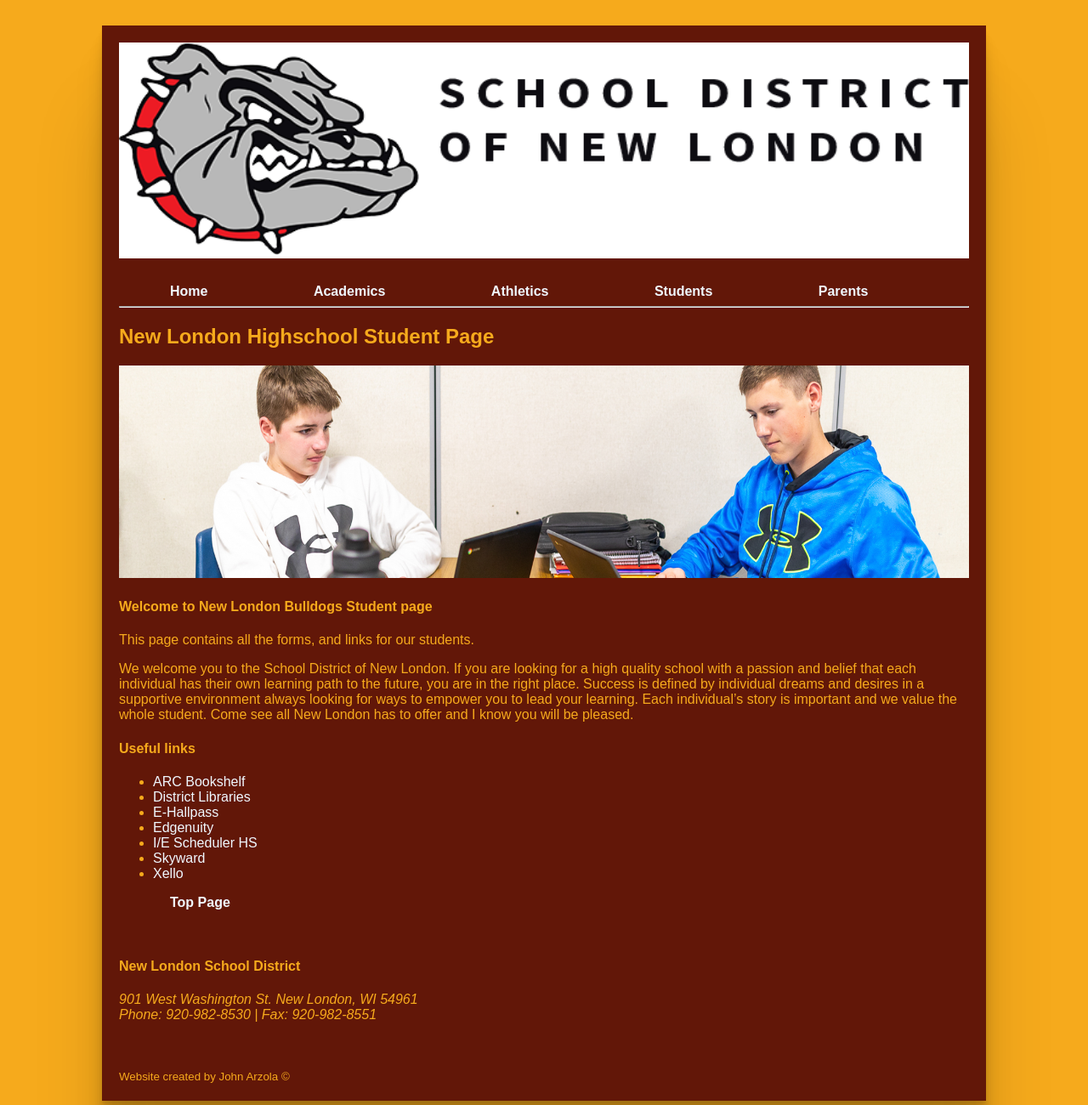
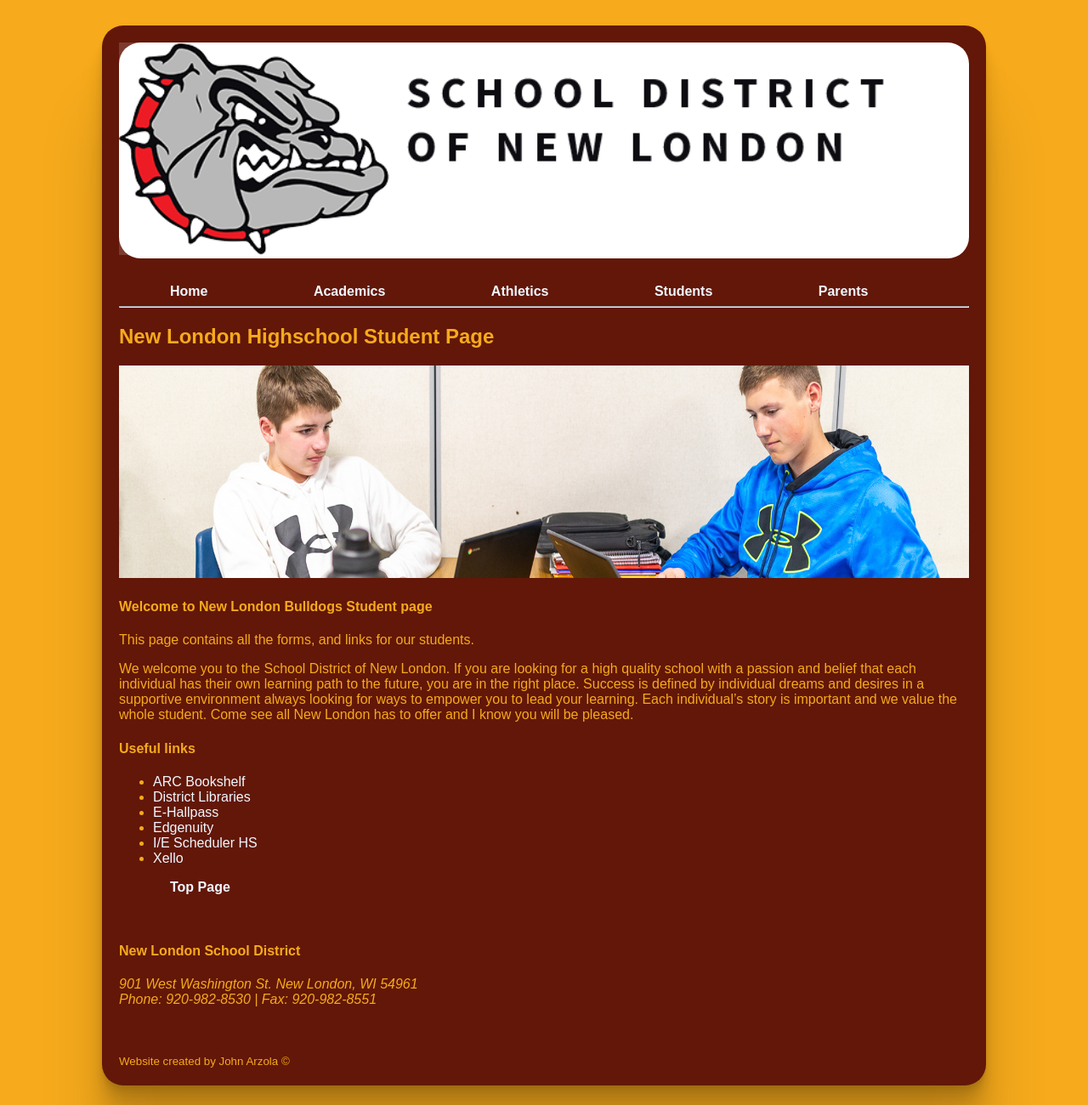
Before and after one commit to johnarzola26/Assignment-9-1, a plain HTML site: page Assignment 9-1/students.html in a window 1280 px wide. Shown: the top 1300 px of the page at 85% size. Drawn offline with Linux system fonts and the light colour scheme.

Commit message:
Finished the project

```diff
--- a/Assignment 9-1/students.html
+++ b/Assignment 9-1/students.html
@@ -12,7 +12,7 @@
         <header class="first">
          <!-- banner image -->
          <div class="banner">
-            <img src="img/img1.png" alt="New London Bulldogs banner" width="1000px" height="250px">
+            <img src="img/img1.png" alt="New London Bulldogs banner" width="900px" height="250px">
         </div>
             <!-- navigation links -->
             <nav class="mid">
@@ -43,9 +43,7 @@
                 <li><a class="LinksStudents" href="https://www.e-hallpass.com/login">E-Hallpass</a></li>
                 <li><a class="LinksStudents" href="https://auth.edgenuity.com/Login/Login/Student">Edgenuity</a></li>
                 <li><a class="LinksStudents" href="http://nlhs.edf.school/">I/E Scheduler HS</a></li>
-                <li><a class="LinksStudents" href="https://skyward.iscorp.com/scripts/wsisa.dll/WService=wsedunewlondonwi/fwemnu01.w">Skyward</a></li>
                 <li><a class="LinksStudents" href="https://auth.xello.world/Google/Student/C6DA8BF1-483A-4575-ACD4-2C247458A680">Xello</a></li>
-
             </ul>
         </section>
 
--- a/Assignment 9-1/style.css
+++ b/Assignment 9-1/style.css
@@ -31,7 +31,8 @@ body{
     0 12.5px 10px rgba(0, 0, 0, 0.06),
     0 22.3px 17.9px rgba(0, 0, 0, 0.072),
     0 41.8px 33.4px rgba(0, 0, 0, 0.086),
-    0 100px 80px rgba(0, 0, 0, 0.12)
+    0 100px 80px rgba(0, 0, 0, 0.12);
+    border-radius: 25px;
 }
 
 .LinksParents, .LinksStudents{
@@ -65,6 +66,7 @@ body{
 
 .banner{
     background-color: white;
+    border-radius: 25px;
 }
 
 .mid{
```
Also changed, not shown: Assignment 9-1/academics.html (+1 -1 lines), Assignment 9-1/athletics.html (+1 -1 lines), Assignment 9-1/index.html (+1 -1 lines), Assignment 9-1/parents.html (+1 -1 lines).
